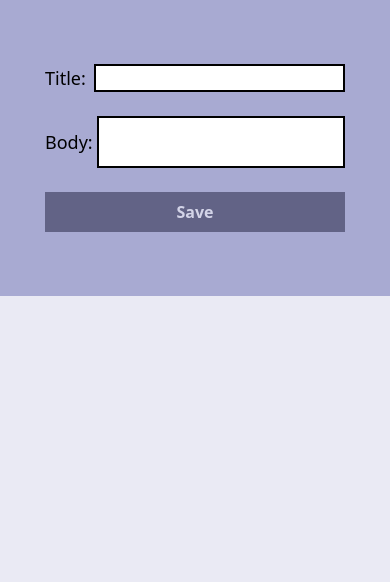
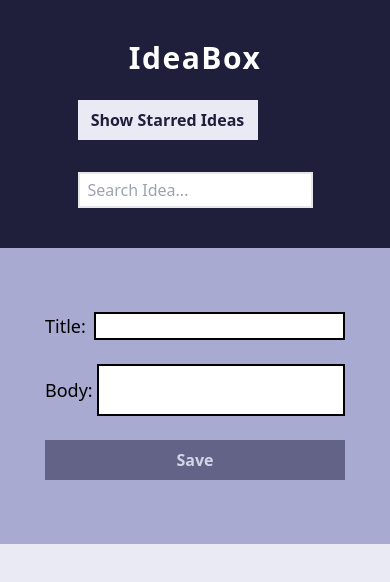
Before and after one commit to Jesusborjas006/ideabox, a React (Vite) app: page / in a window 390 px wide. Shown: the top 582 px of the page. Built offline with nearby package versions, Linux system fonts and the light colour scheme.

Commit message:
Create mobile nav

```diff
--- a/src/App.tsx
+++ b/src/App.tsx
@@ -3,6 +3,7 @@ import Form from "./components/Form";
 import Ideas from "./components/Ideas";
 import SideBar from "./components/SideBar";
 import { IdeaType } from "./types";
+import MobileNav from "./components/MobileNav";
 
 function App() {
   const [ideas, setIdeas] = useState<[] | IdeaType[]>([]);
@@ -33,14 +34,20 @@ function App() {
   };
 
   return (
-    <main className="flexG">
+    <main className="flex ">
       <SideBar
         showFavorites={showFavorites}
         setShowFavorites={setShowFavorites}
         query={query}
         setQuery={setQuery}
       />
-      <section className="w-full h-screen overflow-y-auto">
+      <section className="w-full h-screen overflow-y-auto ">
+        <MobileNav
+          showFavorites={showFavorites}
+          setShowFavorites={setShowFavorites}
+          query={query}
+          setQuery={setQuery}
+        />
         <Form addIdea={addIdea} />
         <Ideas
           ideas={ideas}
--- a/src/components/Ideas.tsx
+++ b/src/components/Ideas.tsx
@@ -52,7 +52,7 @@ const Ideas = ({
 
   return (
     <section className="p-10">
-      <div className="grid grid-cols-3 gap-6">
+      <div className="grid grid-cols-1 sm:grid-cols-2 lg:grid-cols-3 gap-6">
         {showFavorites ? favoriteIdeas : ideaElements}
       </div>
     </section>
--- /dev/null
+++ b/src/components/MobileNav.tsx
@@ -0,0 +1,36 @@
+interface MobileNavProps {
+  showFavorites: boolean;
+  setShowFavorites: React.Dispatch<React.SetStateAction<boolean>>;
+  query: string;
+  setQuery: React.Dispatch<React.SetStateAction<string>>;
+}
+
+const MobileNav = ({
+  showFavorites,
+  setShowFavorites,
+  query,
+  setQuery,
+}: MobileNavProps) => {
+  return (
+    <nav className="bg-[#1f1f3C] text-white text-center md:hidden">
+      <div className="relative py-10">
+        <h1 className="text-3xl font-bold  tracking-wider">IdeaBox</h1>
+        <button
+          className="bg-[#eaeaf4] text-[#1f1f3C] font-bold mt-6 p-2 absolute w-[180px]"
+          onClick={() => setShowFavorites((prev) => !prev)}
+        >
+          {showFavorites ? "Show All Ideas" : "Show Starred Ideas"}
+        </button>
+        <input
+          className="border-2 mt-24 w-fit indent-2 text-black py-1"
+          type="text"
+          placeholder="Search Idea..."
+          value={query}
+          onChange={(e) => setQuery(e.target.value)}
+        />
+      </div>
+    </nav>
+  );
+};
+
+export default MobileNav;
```
